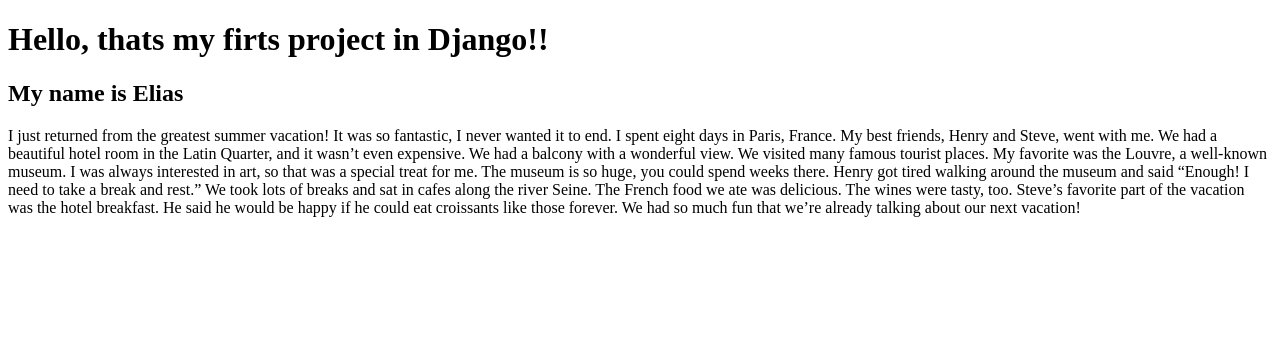
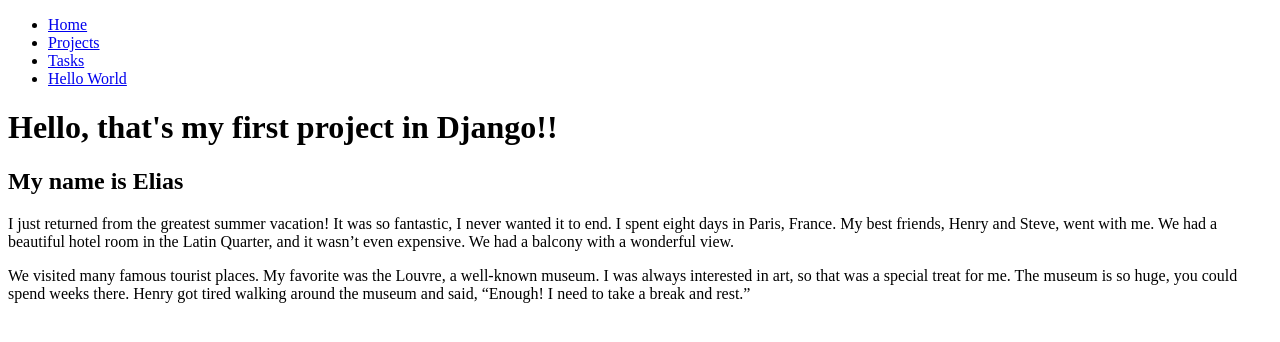
Before and after one commit to EliasDFranco/Django-Unchained, a Python web app: template myapp/templates/index.html in a window 1280 px wide. Shown: the top 342 px of the page. Run offline with Jinja, Linux system fonts and the light colour scheme; the template is opened without the code that fills it: most values are stand-ins (such as "Sample title", 1, 10 or a date in 2020).

Commit message:
Herencia de plantillas(templates)

```diff
--- /dev/null
+++ b/myapp/templates/base.html
@@ -0,0 +1,22 @@
+<!DOCTYPE html>
+<html lang="en">
+<head>
+    <meta charset="UTF-8">
+    <meta http-equiv="X-UA-Compatible" content="IE=edge">
+    <meta name="viewport" content="width=device-width, initial-scale=1.0">
+    <title>{{ titulo }}</title>
+</head>
+<body>
+    <nav>
+        <ul>
+            <li><a href="/">Home</a></li>
+            <li><a href="/projects">Projects</a></li>
+            <li><a href="/tasks">Tasks</a></li>
+            <li><a href="/HelloWorld">Hello World</a></li>
+        </ul>
+    </nav>
+
+    {% block content %}
+    {% endblock %}
+</body>
+</html>
--- a/myapp/templates/index.html
+++ b/myapp/templates/index.html
@@ -1,20 +1,18 @@
-<!DOCTYPE html>
-<html lang="en">
-<head>
-    <meta charset="UTF-8">
-    <meta http-equiv="X-UA-Compatible" content="IE=edge">
-    <meta name="viewport" content="width=device-width, initial-scale=1.0">
-    <title>{{ titulo }}</title>
-</head>
-<body>
-    <h1> Hello, thats my firts project in Django!!</h1>
-    <h2> My name is Elias</h2>
-    <p>I just returned from the greatest summer vacation! It was so fantastic, I never wanted it to end. I spent eight days in Paris, France. My best friends, Henry and Steve, went with me. We had a beautiful hotel room in the Latin Quarter, and it wasn’t even expensive. We had a balcony with a wonderful view.
+{% extends 'base.html' %}
 
-        We visited many famous tourist places. My favorite was the Louvre, a well-known museum. I was always interested in art, so that was a special treat for me. The museum is so huge, you could spend weeks there. Henry got tired walking around the museum and said “Enough! I need to take a break and rest.”
-
-        We took lots of breaks and sat in cafes along the river Seine. The French food we ate was delicious. The wines were tasty, too. Steve’s favorite part of the vacation was the hotel breakfast. He said he would be happy if he could eat croissants like those forever. We had so much fun that we’re already talking about our next vacation!
-
+{% block content %}
+    <h1>Hello, that's my first project in Django!!</h1>
+    <h2>My name is Elias</h2>
+    <p>
+        I just returned from the greatest summer vacation! It was so fantastic, I never wanted it to end.
+        I spent eight days in Paris, France. My best friends, Henry and Steve, went with me.
+        We had a beautiful hotel room in the Latin Quarter, and it wasn’t even expensive.
+        We had a balcony with a wonderful view.
     </p>
-</body>
-</html>
+    <p>
+        We visited many famous tourist places. My favorite was the Louvre, a well-known museum.
+        I was always interested in art, so that was a special treat for me.
+        The museum is so huge, you could spend weeks there.
+        Henry got tired walking around the museum and said, “Enough! I need to take a break and rest.”
+    </p>
+{% endblock %}
```
